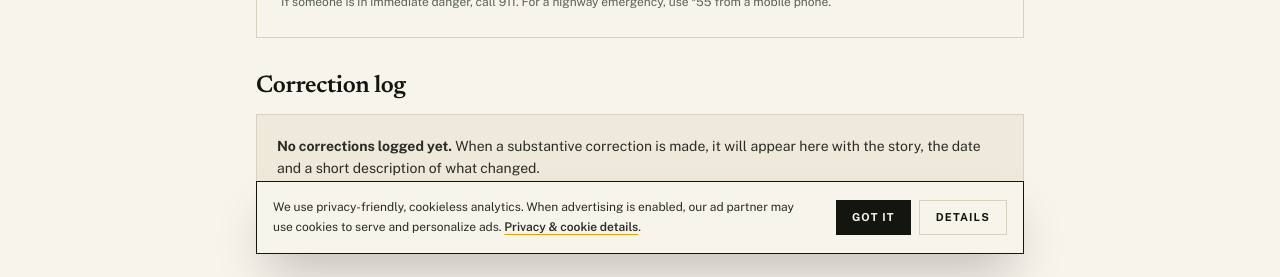
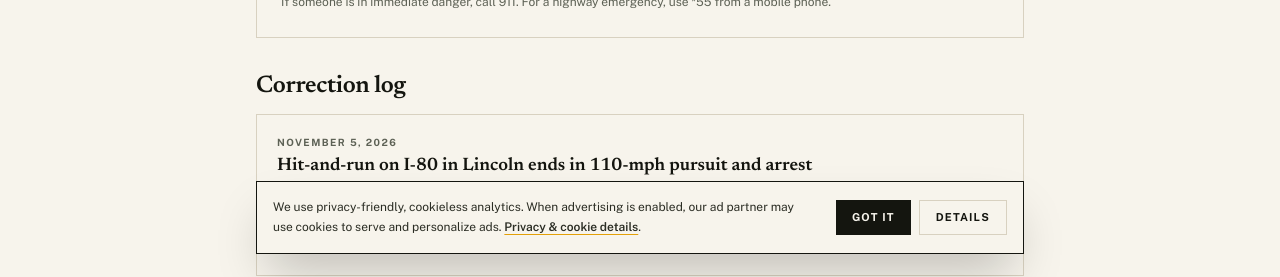
Before and after one commit to GrantWass/i80things, a Next.js app: page /corrections in a window 1280 px wide. Shown: the part 534-811 px from the top of the page. Built offline with nearby package versions, Linux system fonts and the light colour scheme; no server answers.

Commit message:
Log the Lincoln pursuit correction and refresh launch docs

```diff
--- a/app/corrections/page.tsx
+++ b/app/corrections/page.tsx
@@ -1,7 +1,9 @@
 import type { Metadata } from "next";
 import Link from "next/link";
 import { JsonLd } from "@/components/JsonLd";
+import { corrections } from "@/data/corrections";
 import { site } from "@/lib/site";
+import { formatDate } from "@/lib/utils";
 
 export const metadata: Metadata = {
   title: "Corrections",
@@ -67,6 +69,28 @@ export default function CorrectionsPage() {
             <h2 className="font-serif text-2xl font-semibold">
               Correction log
             </h2>
+            {corrections.length ? (
+              <ul className="mt-3 divide-y divide-line border border-line bg-paper">
+                {corrections.map((correction) => (
+                  <li key={`${correction.slug}-${correction.date}`} className="p-5">
+                    <p className="text-[10px] font-bold tracking-[0.14em] text-slate uppercase">
+                      {formatDate(correction.date)}
+                    </p>
+                    <p className="mt-1 font-serif text-lg leading-snug font-semibold">
+                      <Link
+                        href={`/news/${correction.slug}`}
+                        className="hover:underline hover:decoration-amber hover:decoration-2 hover:underline-offset-4"
+                      >
+                        {correction.story}
+                      </Link>
+                    </p>
+                    <p className="mt-2 text-sm leading-relaxed text-ink-soft">
+                      {correction.summary}
+                    </p>
+                  </li>
+                ))}
+              </ul>
+            ) : (
               <div className="mt-3 border border-line bg-cream p-5">
                 <p className="text-sm leading-relaxed text-ink-soft">
                   <strong>No corrections logged yet.</strong> When a substantive
@@ -74,6 +98,7 @@ export default function CorrectionsPage() {
                   and a short description of what changed.
                 </p>
               </div>
+            )}
             <p className="mt-4 text-[12px] leading-relaxed text-slate">
               We do not silently delete errors. Minor style or typo fixes that do
               not change meaning are made without a log entry. See our{" "}
--- a/content/posts/hit-and-run-on-i-80-in-lincoln-ends-in-110-mph-pursuit-and-arrest.mdx
+++ b/content/posts/hit-and-run-on-i-80-in-lincoln-ends-in-110-mph-pursuit-and-arrest.mdx
@@ -60,3 +60,5 @@ The case also illustrates why the AirWing matters on the eastern corridor: once
 The driver, identified by NSP as James Bernard, 44, of Thornton, Colorado, was arrested for flight to avoid arrest, willful reckless driving, possession of a deadly weapon by a prohibited person, possession of a deadly weapon while committing a felony, possession of a controlled substance and other charges. Court proceedings in Lancaster County will determine what comes next; the patrol's release did not list a court date.
 
 If you were the driver of the trailer that was struck, or you witnessed the hit-and-run on I-80, the patrol's general information line is (402) 471-4545. For background on what crash reports are public in Nebraska and how to request one, see our [explainer](/news/nebraska-state-patrol-crash-reports). For the exits and interchanges where this happened, see [I-80 around Lincoln](/news/i-80-lincoln-exits-i-180), and for live conditions any time you drive, check [Nebraska 511](https://511.nebraska.gov/) — our [guide to reading it](/news/how-to-read-nebraska-511) is a good primer.
+
+> **Correction, Nov. 6, 2026:** An earlier version described the Lincoln traffic mix as running between exits 395 and 409, and the cover caption implied the pursuit began at the Nebraska State Capitol. The pursuit began on I-80; the Lincoln exit range is 395–401. Both have been corrected.
--- /dev/null
+++ b/data/corrections.ts
@@ -0,0 +1,24 @@
+export interface Correction {
+  /** ISO date the correction was published. */
+  date: string;
+  /** Headline at the time of correction. */
+  story: string;
+  /** Slug of the corrected story. */
+  slug: string;
+  /** What changed and why. */
+  summary: string;
+}
+
+/**
+ * Public correction log. Add an entry whenever a substantive fact, caption,
+ * image credit or framing changes after publication.
+ */
+export const corrections: Correction[] = [
+  {
+    date: "2026-11-06",
+    story: "Hit-and-run on I-80 in Lincoln ends in 110-mph pursuit and arrest",
+    slug: "hit-and-run-on-i-80-in-lincoln-ends-in-110-mph-pursuit-and-arrest",
+    summary:
+      "An earlier version described the Lincoln traffic mix as running between exits 395 and 409, and the cover caption implied the pursuit began at the Nebraska State Capitol. The pursuit began on I-80; the Lincoln exit range is 395–401. Both have been corrected.",
+  },
+];
```
Also changed, not shown: 3 other files (tests, documents, lock files or other folders). Lines whose indentation alone changed are shown as unchanged.
